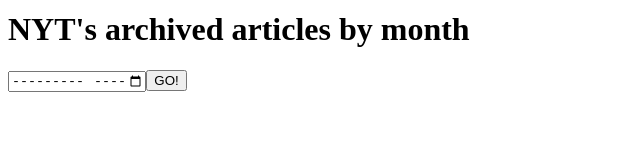
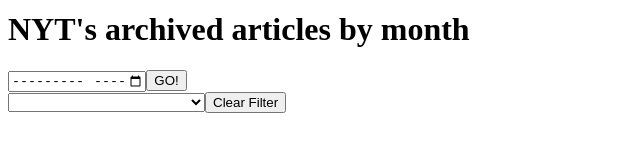
Before and after one commit to vice2000/nyt_article_archive, a React app: page / in a window 1280 px wide. Shown: the part 322-474 px from the top of the page, without its empty margins (0-640 px from the left). Built offline with nearby package versions, Linux system fonts and the light colour scheme.

Commit message:
Cleanup: render method, arrow functions, constructor

```diff
--- a/src/components/App.jsx
+++ b/src/components/App.jsx
@@ -8,27 +8,30 @@
 
 class App extends React.Component {
 
-    constructor() {
-        super();
-        this.state = {
-            loading: false,
-            filterKeyword: '',
-            filteredTeasers: false,
-            receivedTeasers: false,
-            renderedTeasers: false,
-            allKeywords: false
-        };
-        this.receiveTeasers = this.receiveTeasers.bind(this);
-        this.getData = this.getData.bind(this);
-        this.getHTTP = this.getHTTP.bind(this);
-        this.createIndexedDbStorage = this.createIndexedDbStorage.bind(this);
-        this.getIndexedDB = this.getIndexedDB.bind(this);
-        this.extractKeywords = this.extractKeywords.bind(this);
-        this.filterTeasers = this.filterTeasers.bind(this);
-        this.clearFilter = this.clearFilter.bind(this);
+    state = {
+        loading: false,
+        filterKeyword: '',
+        filteredTeasers: [],
+        receivedTeasers: [],
+        renderedTeasers: [],
+        allKeywords: []
+    };
+
+    renderTeasers(teaser, count) {
+        const { _id, headline, pub_date, snippet, keywordValues, web_url } = teaser;
+        return (
+            <Teaser
+                key={`${_id}_${count}`}
+                headline={headline}
+                pub_date={pub_date}
+                snippet={snippet}
+                keywords={keywordValues}
+                link={web_url}
+            />
+        );
     }
 
-    getData (date) {
+    getData = (date) => {
         const indexedDB_key = `${date.year}_${date.month}`;
         this.setState({ loading: true });
         localforage.keys().then(
@@ -42,12 +45,12 @@
         );
     }
 
-    async getHTTP (date) {
+    getHTTP = async (date) => {
         const result = await Ajax.post('/', date);
         this.receiveTeasers(JSON.parse(result), date);
     }
 
-    async getIndexedDB (key) {
+    getIndexedDB = async (key) => {
         const result = await localforage.getItem(key);
         this.setState(
             {
@@ -59,7 +62,7 @@
         );
     }
 
-    receiveTeasers(data, date) {
+    receiveTeasers = (data, date) => {
         const items = data.response.docs;
         let teasers = [];
 
@@ -74,7 +77,7 @@
         this.createIndexedDbStorage({ teasers, allKeywords: this.extractKeywords(teasers) }, date);
     }
 
-    async createIndexedDbStorage(storageData, date) {
+    createIndexedDbStorage = async (storageData, date) => {
         const { teasers, allKeywords } = storageData;
         const indexedDB_key = `${date.year}_${date.month}`;
         await localforage.setItem(indexedDB_key, storageData);
@@ -91,7 +94,7 @@
         return dedupeArray(allKeywords);
     }
 
-    filterTeasers(keyword) {
+    filterTeasers = (keyword) => {
         let matchingTeasers = [];
         this.setState({ filterKeyword: keyword });
         this.state.receivedTeasers.forEach(teaser => {
@@ -102,42 +105,24 @@
         this.setState({ renderedTeasers: matchingTeasers });
     }
 
-    clearFilter() {
+    clearFilter = () => {
         this.setState({ renderedTeasers: this.state.receivedTeasers, filterKeyword: false });
     }
 
     render () {
+        const { loading, renderedTeasers, allKeywords } = this.state;
         return (
-            <div>
+            <main>
                 <Datepicker getData={this.getData} />
-                { this.state.loading &&
-                  ('Loading, please wait ...') ||
-                  this.state.allKeywords &&
-                  <div>
-                      <KeywordSelect keywords={this.state.allKeywords} filterTeasers={this.filterTeasers}/>
-                      <button onClick={this.clearFilter}>Clear Filter</button>
-                  </div>
+                {loading && ('Loading, please wait ...') ||
+                     <div>
+                         <KeywordSelect keywords={allKeywords} filterTeasers={this.filterTeasers}/>
+                         <button onClick={this.clearFilter}>Clear Filter</button>
+                     </div>
                 }
-                { this.state.loading && <div></div> || this.state.renderedTeasers &&
-                  <div>
-                      {this.state.renderedTeasers.map((teaser, count) => {
-                          const { _id, headline, pub_date, snippet, keywordValues, web_url } = teaser;
-                          return (
-                              <Teaser
-                                  key={`${_id}_${count}`}
-                                  headline={headline}
-                                  pub_date={pub_date}
-                                  snippet={snippet}
-                                  keywords={keywordValues}
-                                  link={web_url}
-                              />
-                          );
-                      })
-                      }</div>
-                }
-            </div>
+                {loading && <div></div> || renderedTeasers.map(this.renderTeasers)}
+            </main>
         );
-
     }
 }
 
--- a/src/components/DateSelector.jsx
+++ b/src/components/DateSelector.jsx
@@ -4,13 +4,9 @@
 
 class DateSelector extends React.Component {
 
-    constructor() {
-        super();
-        this.state = {};
-        this.handleChange = this.handleChange.bind(this);
-    }
+    state = {};
 
-    set_max_date(){
+    set_max_date() {
         let today = new Date();
         let year = today.getFullYear();
         let month = today.getMonth()+1;
@@ -18,7 +14,7 @@
         return (`${year}-${mth_leading_zero}`);
     }
 
-    handleChange(e) {
+    handleChange = (e) => {
 
         let date = {};
         let raw_date = e.currentTarget.value;
--- a/src/components/Datepicker.jsx
+++ b/src/components/Datepicker.jsx
@@ -4,24 +4,18 @@
 
 class Datepicker extends React.Component {
 
-    constructor() {
-        super();
-        this.state = {};
-        this.setRequestDate = this.setRequestDate.bind(this);
-        this.handleSubmit = this.handleSubmit.bind(this);
-    }
+    state = {};
 
-    setRequestDate(date) {
+    setRequestDate = (date) => {
         this.setState( { date } );
     }
 
-    handleSubmit(e) {
+    handleSubmit = (e) => {
         e.preventDefault();
         this.props.getData( this.state.date );
     }
 
     render () {
-
         return (
             <form
                 action="/"
@@ -38,9 +32,7 @@
                 />
             </form>
         );
-
     }
-
 }
 
 Datepicker.propTypes = {
--- a/src/components/KeywordSelect.jsx
+++ b/src/components/KeywordSelect.jsx
@@ -3,12 +3,8 @@
 
 
 class KeywordSelect extends React.Component {
-    constructor() {
-        super();
-        this.onChange = this.onChange.bind(this);
-    }
 
-    onChange(e) {
+    onChange = (e) => {
         this.props.filterTeasers(e.target.value);
     }
 
--- a/src/components/Teaser.jsx
+++ b/src/components/Teaser.jsx
@@ -3,7 +3,7 @@
 
 class Teaser extends React.Component {
 
-    render () {
+    render() {
         const { headline, pub_date, snippet, keywords, link } = this.props;
         const date = new Date(pub_date);
         return(
```
